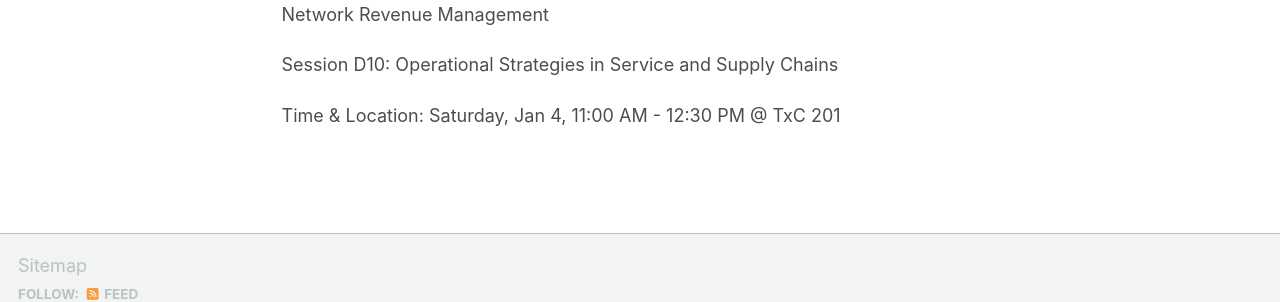
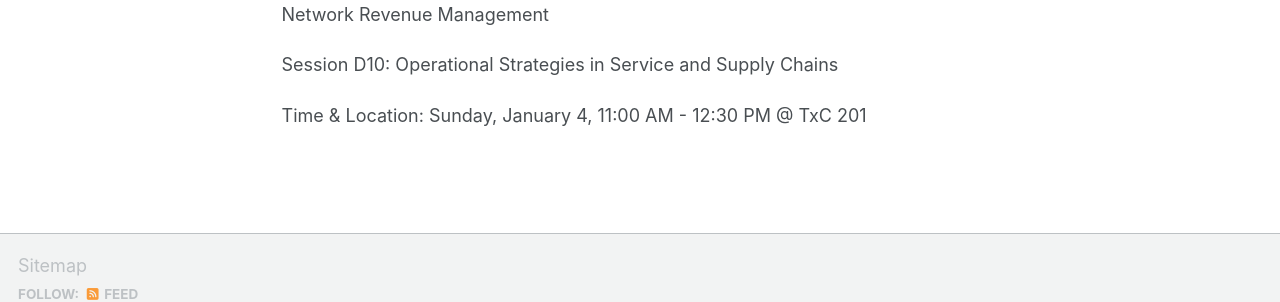
Before and after one commit to huilingmeng/huilingmeng.github.io, a Jekyll site: the page built from _pages/about.md, in a window 1280 px wide and 993 px high. Shown: the part 622-924 px from the top of the window. Built offline with Jekyll 4.4.1, drawn with Linux system fonts in a browser that asks for light colours; some web fonts are replaced; a script bundle is joined from its source files by our own code; library files that are not in the unit come from our copies.

Commit message:
Update about.md

```diff
--- a/_pages/about.md
+++ b/_pages/about.md
@@ -29,4 +29,4 @@ Title: Reinforcement Learning for Intensity Control: An Application to Choice-Ba
 
 Session D10: Operational Strategies in Service and Supply Chains
 
-Time & Location: Saturday, Jan 4, 11:00 AM - 12:30 PM @ TxC 201
+Time & Location: Sunday, January 4, 11:00 AM - 12:30 PM @ TxC 201
```
